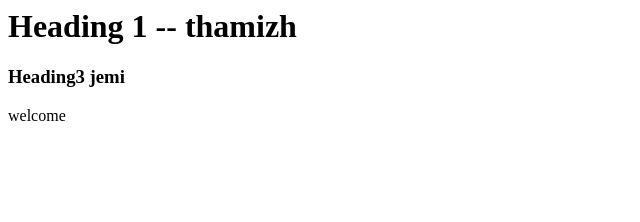
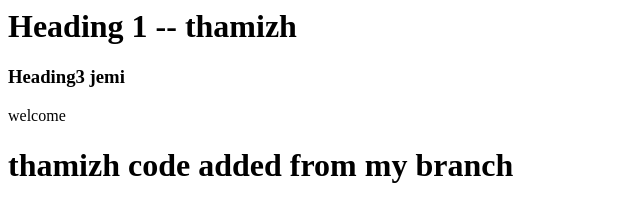
Before and after one commit to thamizh-mentorfox/git_practice, a plain HTML site: page index.html in a window 1280 px wide. Shown: the whole page, without its empty margins (0-640 px from the left). Drawn offline with Linux system fonts and the light colour scheme.

Commit message:
new added from my brnach

```diff
--- a/index.html
+++ b/index.html
@@ -7,5 +7,6 @@
        <h1>Heading 1 -- thamizh</h1>
        <h3>Heading3 jemi</h3>
        <p>welcome</p>
+       <h1>thamizh code added from my branch</h1>
     </body>
 </html>
```
